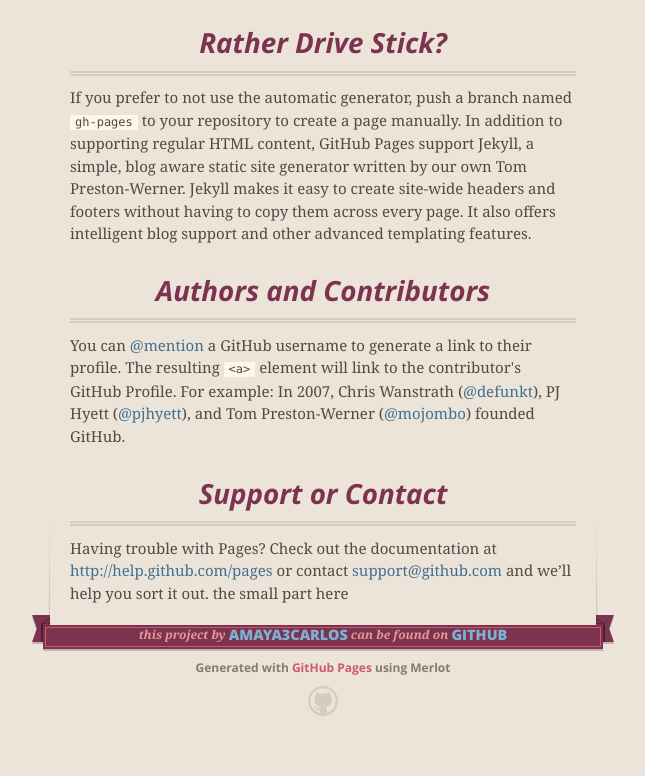
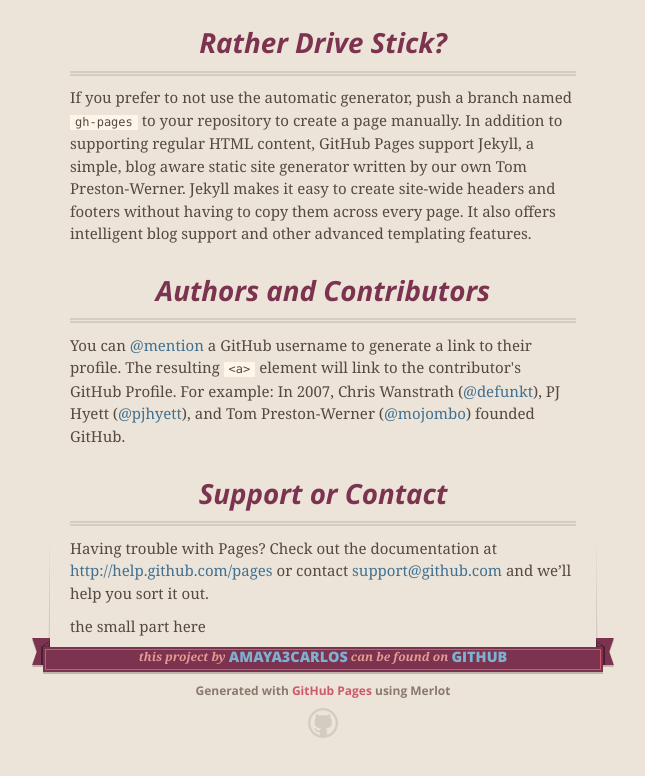
Before and after one commit to amaya3carlos/mypage, a plain HTML site: page index.html in a window 1280 px wide. Shown: the part 753-1529 px from the top of the page, without its empty margins (317-962 px from the left). Drawn offline with nearby package versions, Linux system fonts and the light colour scheme.

Commit message:
Update index.html

```diff
--- a/index.html
+++ b/index.html
@@ -76,8 +76,8 @@
 <h3>
 <a name="support-or-contact" class="anchor" href="#support-or-contact"><span class="octicon octicon-link"></span></a>Support or Contact</h3>
 
-<p>Having trouble with Pages? Check out the documentation at <a href="http://help.github.com/pages">http://help.github.com/pages</a> or contact <a href="mailto:support@github.com">support@github.com</a> and we’ll help you sort it out.
-<smaller>the small part here</smaller></p>
+<p>Having trouble with Pages? Check <b>out</b> the documentation at <a href="http://help.github.com/pages">http://help.github.com/pages</a> or contact <a href="mailto:support@github.com">support@github.com</a> and we’ll help you sort it out.
+</p><small>the small part here</small>
       </section>
 
       <footer>
```
